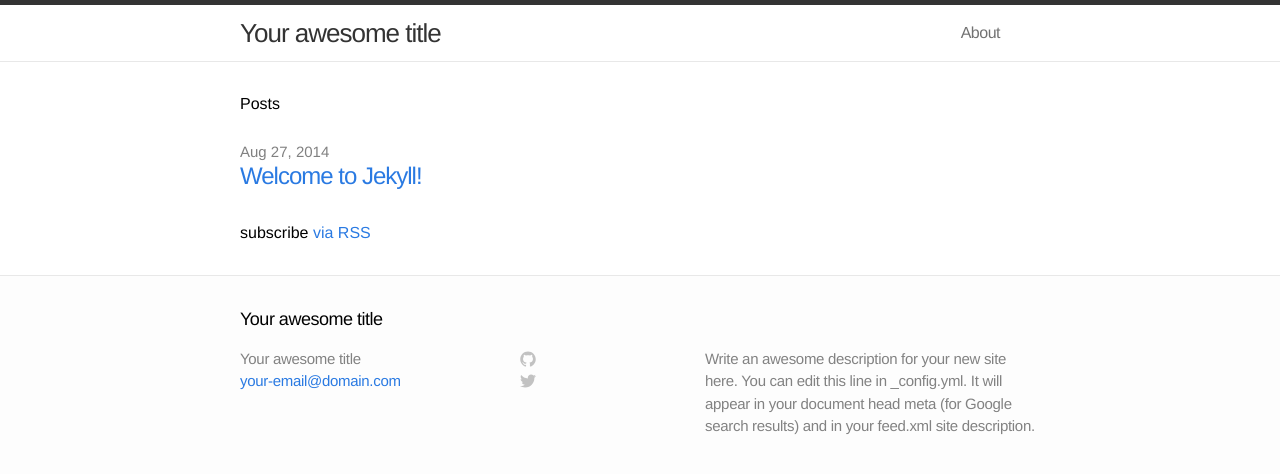
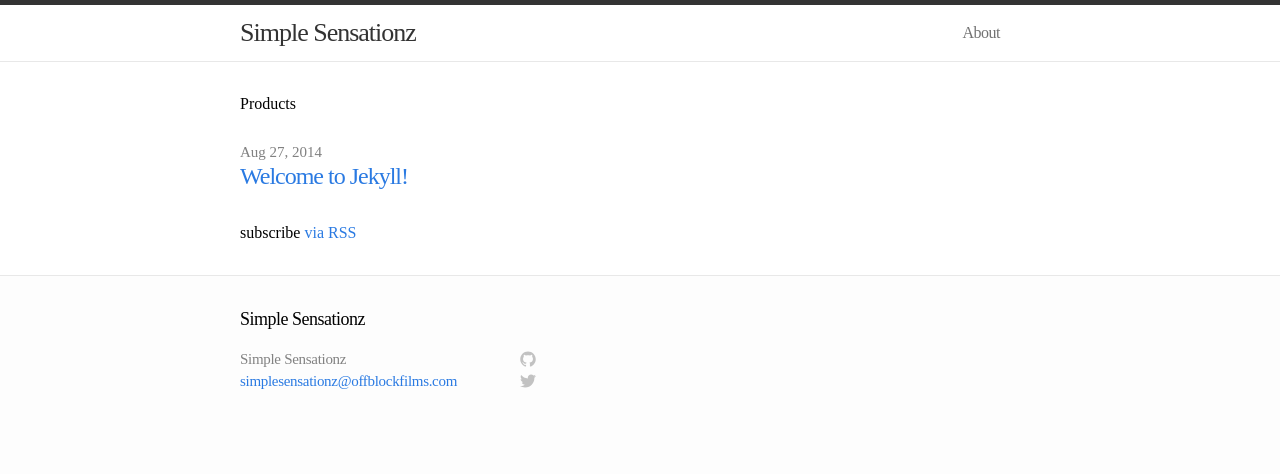
Before and after one commit to simplesensationz/simplesensationz.github.io, a Jekyll site: the page built from index.html, in a window 1280 px wide. Shown: the top 474 px of the page. Built offline with Jekyll 4.4.1, drawn with Linux system fonts in a browser that asks for light colours; some web fonts are replaced.

Commit message:
Styling for the site

```diff
--- a/_config.yml
+++ b/_config.yml
@@ -1,10 +1,10 @@
 # Site settings
-title: Your awesome title
-email: your-email@domain.com
-description: "Write an awesome description for your new site here. You can edit this line in _config.yml. It will appear in your document head meta (for Google search results) and in your feed.xml site description."
+title: Simple Sensationz
+email: simplesensationz@offblockfilms.com
+description: ""
 baseurl: ""
-url: "http://yourdomain.com"
+url: "http://simplesensationz.offblockfilms.com/"
 
 # Build settings
 markdown: kramdown
-permalink: pretty
+permalink: products/:title
--- a/css/main.css
+++ b/css/main.css
@@ -1,5 +1,13 @@
 /* Base */
 /* ----------------------------------------------------------*/
+
+@font-face {
+  font-family: 'GenLight';
+  src: url('http://openfontlibrary.org/assets/fonts/gen-light/7c1306f99efa5a507aeb4999915800fd/1c4dbd9f398cc5d80127c59d1e05f7fa/GenLight.ttf') format('truetype');
+  font-weight: normal;
+  font-style: normal;
+}
+
 
 * {
   margin: 0;
@@ -9,10 +17,11 @@
 html, body { height: 100%; }
 
 body {
-  font-family: Helvetica, Arial, sans-serif;
+  font-family: 'GenLight';
+  font-weight: 100;
+  font-style: normal;
   font-size: 16px;
   line-height: 1.5;
-  font-weight: 300;
   background-color: #fdfdfd;
 }
 
--- a/index.html
+++ b/index.html
@@ -4,7 +4,7 @@ layout: default
 
 <div class="home">
 
-  <h1>Posts</h1>
+  <h1>Products</h1>
 
   <ul class="posts">
     {% for post in site.posts %}
```
Also changed, not shown: _tests/2014-08-27-welcome-to-jekyll.markdown (added, +24 -0 lines), CNAME (line endings or trailing spaces).
